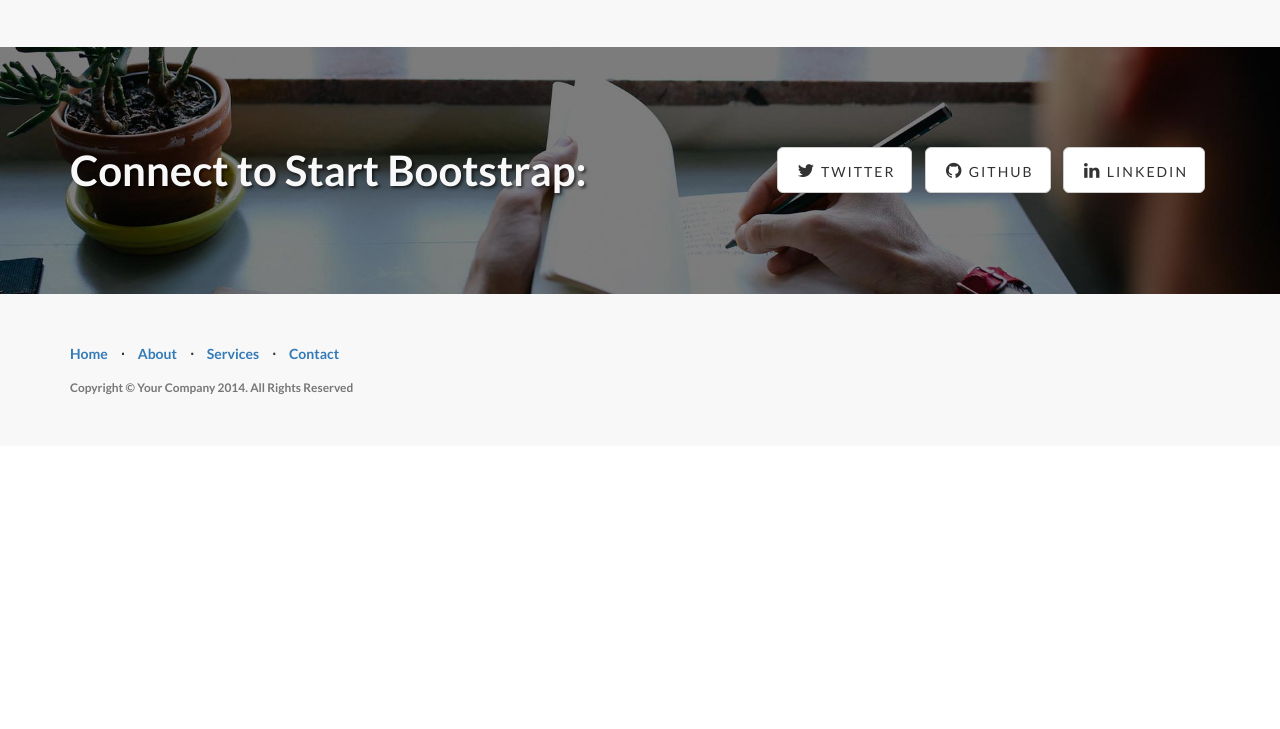
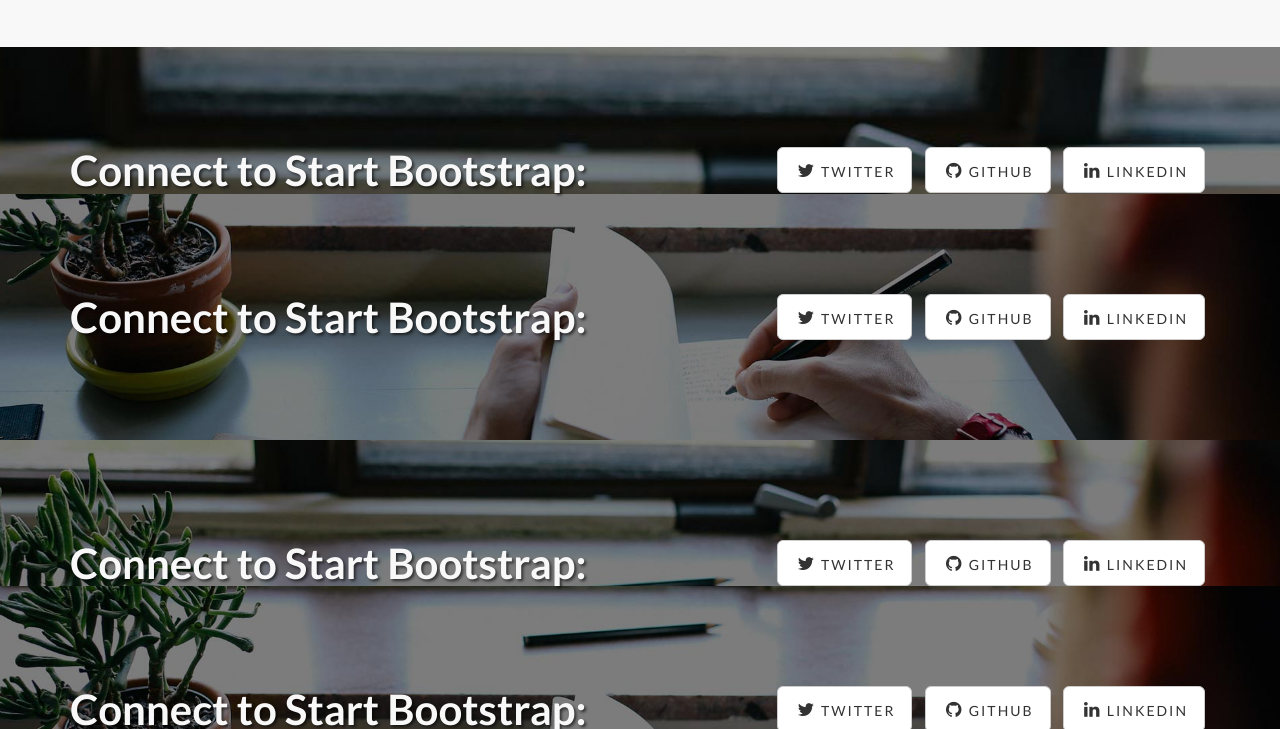
Before and after one commit to guplima1986/Site, a plain HTML site: page index.html in a window 1280 px wide. Shown: the part 2071-2800 px from the top of the page. Before the commit the page ends 2517 px from the top, so only its background shows below. Drawn offline with Linux system fonts and the light colour scheme.

Commit message:
Ajuste no index.html

```diff
--- a/index.html
+++ b/index.html
@@ -49,13 +49,22 @@
             <div class="collapse navbar-collapse" id="bs-example-navbar-collapse-1">
                 <ul class="nav navbar-nav navbar-right">
                     <li>
-                        <a href="#about">About</a>
+                        <a href="#evento">Evento</a>
                     </li>
                     <li>
-                        <a href="#services">Services</a>
+                        <a href="#local">Local</a>
                     </li>
                     <li>
-                        <a href="#contact">Contact</a>
+                        <a href="#programacao">Programação</a>
+                    </li>
+                    <li>
+                        <a href="#informacoes">Informações</a>
+                    </li>
+                    <li>
+                        <a href="#arquivo">Arquivos</a>
+                    </li>
+                    <li>
+                        <a href="#contato">Contato</a>
                     </li>
                 </ul>
             </div>
@@ -66,7 +75,7 @@
 
 
     <!-- Header -->
-    <a name="about"></a>
+    <a name="evento"></a>
     <div class="intro-header">
         <div class="container">
 
@@ -99,7 +108,7 @@
 
     <!-- Page Content -->
 
-	<a  name="services"></a>
+    <a  name="local"></a>
     <div class="content-section-a">
 
         <div class="container">
@@ -165,7 +174,7 @@
     </div>
     <!-- /.content-section-a -->
 
-	<a  name="contact"></a>
+    <a  name="programacao"></a>
     <div class="banner">
 
         <div class="container">
@@ -192,8 +201,85 @@
         </div>
         <!-- /.container -->
 
-    </div>
-    <!-- /.banner -->
+        <a  name="informacao"></a>
+            <div class="banner">
+
+                <div class="container">
+
+                    <div class="row">
+                        <div class="col-lg-6">
+                            <h2>Connect to Start Bootstrap:</h2>
+                        </div>
+                        <div class="col-lg-6">
+                            <ul class="list-inline banner-social-buttons">
+                                <li>
+                                    <a href="https://twitter.com/SBootstrap" class="btn btn-default btn-lg"><i class="fa fa-twitter fa-fw"></i> <span class="network-name">Twitter</span></a>
+                                </li>
+                                <li>
+                                    <a href="https://github.com/IronSummitMedia/startbootstrap" class="btn btn-default btn-lg"><i class="fa fa-github fa-fw"></i> <span class="network-name">Github</span></a>
+                                </li>
+                                <li>
+                                    <a href="#" class="btn btn-default btn-lg"><i class="fa fa-linkedin fa-fw"></i> <span class="network-name">Linkedin</span></a>
+                                </li>
+                            </ul>
+                        </div>
+                    </div>
+
+                </div>
+
+            </div>
+
+        <a  name="arquivo"></a>
+                <div class="banner">
+
+                    <div class="container">
+
+                        <div class="row">
+                            <div class="col-lg-6">
+                                <h2>Connect to Start Bootstrap:</h2>
+                            </div>
+                            <div class="col-lg-6">
+                                <ul class="list-inline banner-social-buttons">
+                                    <li>
+                                        <a href="https://twitter.com/SBootstrap" class="btn btn-default btn-lg"><i class="fa fa-twitter fa-fw"></i> <span class="network-name">Twitter</span></a>
+                                    </li>
+                                    <li>
+                                        <a href="https://github.com/IronSummitMedia/startbootstrap" class="btn btn-default btn-lg"><i class="fa fa-github fa-fw"></i> <span class="network-name">Github</span></a>
+                                    </li>
+                                    <li>
+                                        <a href="#" class="btn btn-default btn-lg"><i class="fa fa-linkedin fa-fw"></i> <span class="network-name">Linkedin</span></a>
+                                    </li>
+                                </ul>
+                            </div>
+                        </div>
+
+                    </div>
+
+        <a  name="contato"></a>
+            <div class="banner">
+
+                <div class="container">
+
+                    <div class="row">
+                        <div class="col-lg-6">
+                            <h2>Connect to Start Bootstrap:</h2>
+                        </div>
+                        <div class="col-lg-6">
+                            <ul class="list-inline banner-social-buttons">
+                                <li>
+                                    <a href="https://twitter.com/SBootstrap" class="btn btn-default btn-lg"><i class="fa fa-twitter fa-fw"></i> <span class="network-name">Twitter</span></a>
+                                </li>
+                                <li>
+                                    <a href="https://github.com/IronSummitMedia/startbootstrap" class="btn btn-default btn-lg"><i class="fa fa-github fa-fw"></i> <span class="network-name">Github</span></a>
+                                </li>
+                                <li>
+                                    <a href="#" class="btn btn-default btn-lg"><i class="fa fa-linkedin fa-fw"></i> <span class="network-name">Linkedin</span></a>
+                                </li>
+                            </ul>
+                        </div>
+                    </div>
+
+                </div>
 
     <!-- Footer -->
     <footer>
@@ -206,18 +292,27 @@
                         </li>
                         <li class="footer-menu-divider">&sdot;</li>
                         <li>
-                            <a href="#about">About</a>
+                            <a href="#evento">Evento</a>
                         </li>
                         <li class="footer-menu-divider">&sdot;</li>
                         <li>
-                            <a href="#services">Services</a>
+                            <a href="#local">Local</a>
                         </li>
                         <li class="footer-menu-divider">&sdot;</li>
                         <li>
-                            <a href="#contact">Contact</a>
+                            <a href="#programacao">Programação</a>
+                        </li>
+                        <li>
+                            <a href="#informacoe">Informações</a>
+                        </li>
+                        <li>
+                            <a href="#arquivo">Arquivos</a>
+                        </li>
+                        <li>
+                            <a href="#contato">Contato</a>
                         </li>
                     </ul>
-                    <p class="copyright text-muted small">Copyright &copy; Your Company 2014. All Rights Reserved</p>
+                    <p class="copyright text-muted small">Copyright &copy; Indra Company 2016. Todos os direitos reservados</p>
                 </div>
             </div>
         </div>
```
